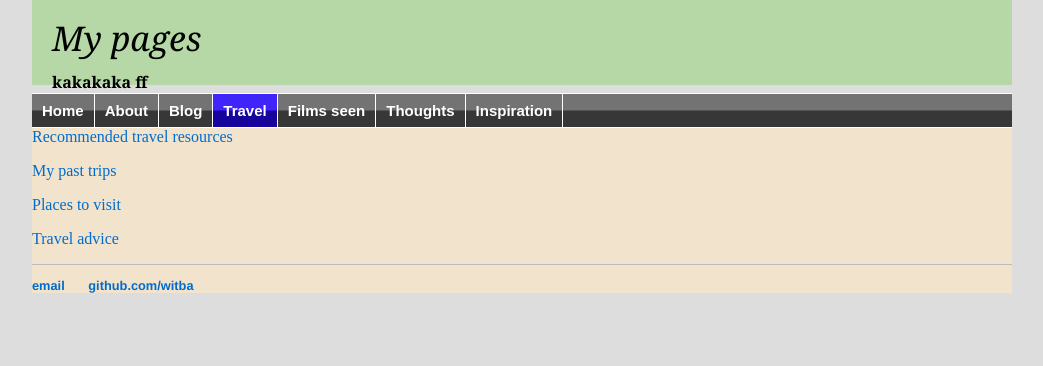
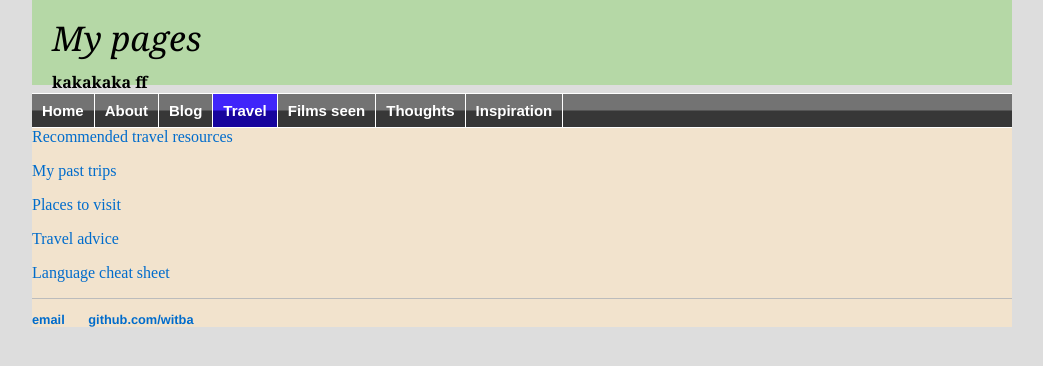
Before and after one commit to witba/witba.github.io, a Jekyll site: the page built from travel/index.html, in a window 1280 px wide. Shown: the top 366 px of the page, without its empty margins (118-1161 px from the left). Built offline with Jekyll 4.4.1, drawn with Linux system fonts in a browser that asks for light colours.

Commit message:
Update index.html

```diff
--- a/travel/index.html
+++ b/travel/index.html
@@ -7,3 +7,4 @@ title: Travel
 <a href="pasttrips.html">My past trips</a></p>
 <a href="places.html">Places to visit</a></p>
 <a href="advice.html">Travel advice</a></p>
+<a href="lang.html">Language cheat sheet</a></p>
```
